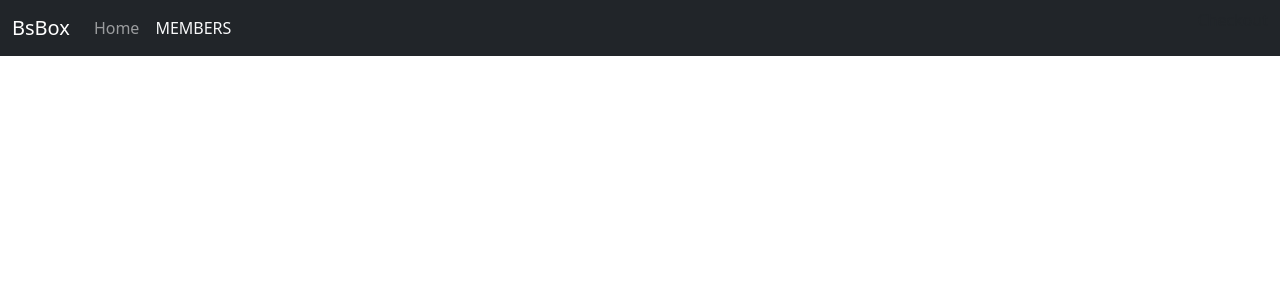
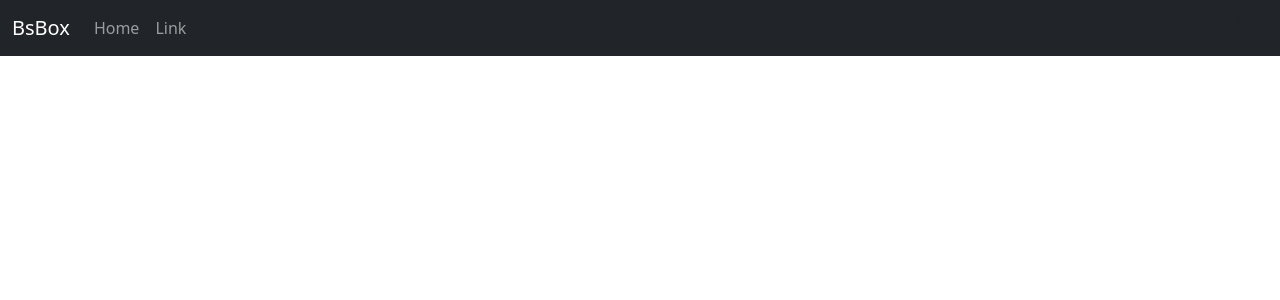
Before and after one commit to WilsonSousajr/bsbox, a Django app: page /cart/ in a window 1280 px wide. Shown: the top 300 px of the page. Run offline with Django 5.2, Linux system fonts and the light colour scheme; some libraries are stand-ins or nearby versions.

Commit message:
💄 Add: Change MEMBERS link to LINK link, base.html

```diff
--- a/src/templates/src/base.html
+++ b/src/templates/src/base.html
@@ -24,9 +24,9 @@
                 <a class="nav-link" aria-current="page" href="#">Home</a>
               </li>
               <li class="nav-item">
-            <a class="nav-link link-light" href="/members">MEMBERS</a>
-          </li>
-        </ul>
+                <a class="nav-link" href="{% url 'ecommerce:index' %}">Link</a>
+              </li>
+            </ul>
 
         {% block content %}
         {% endblock %}
```
